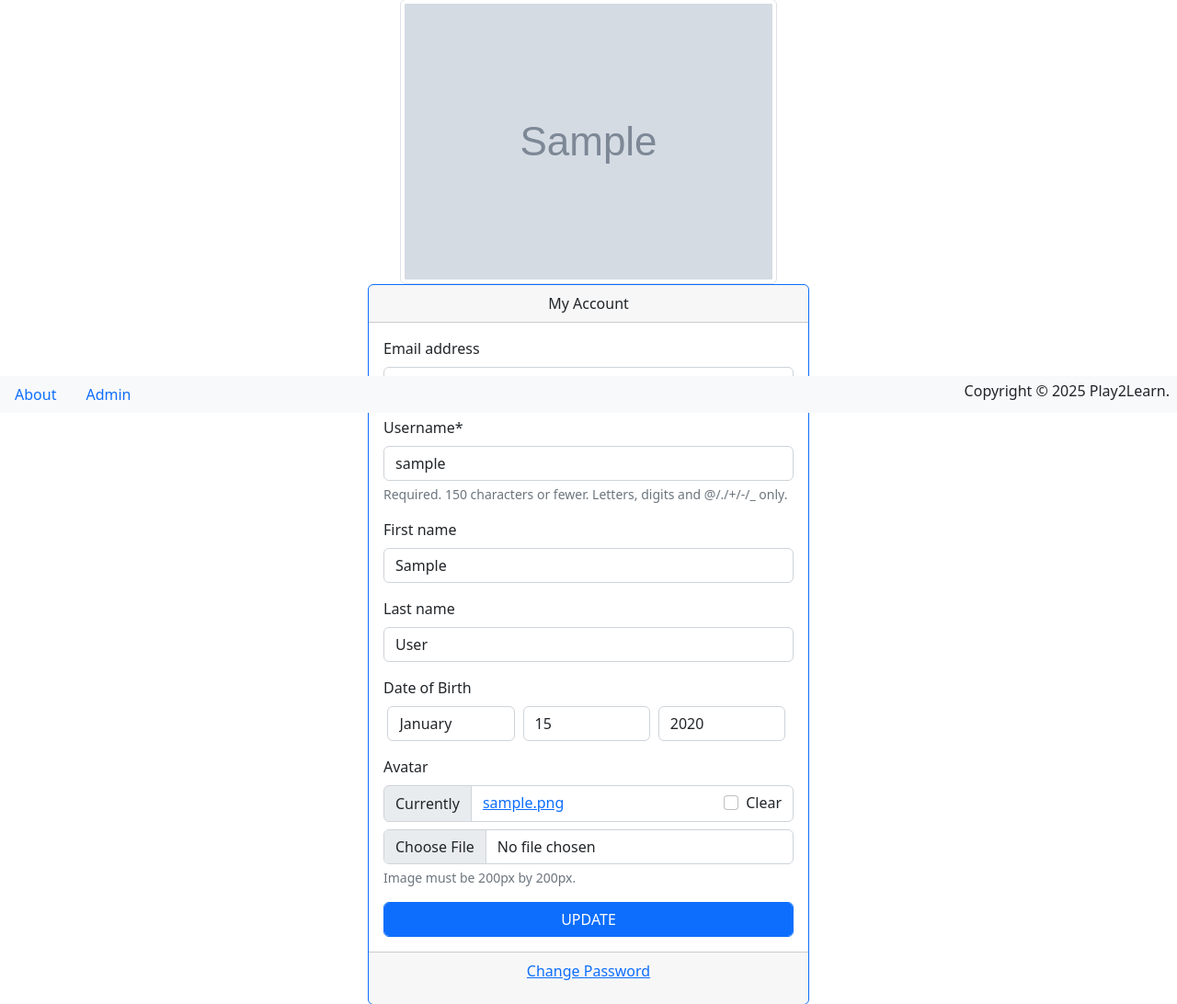
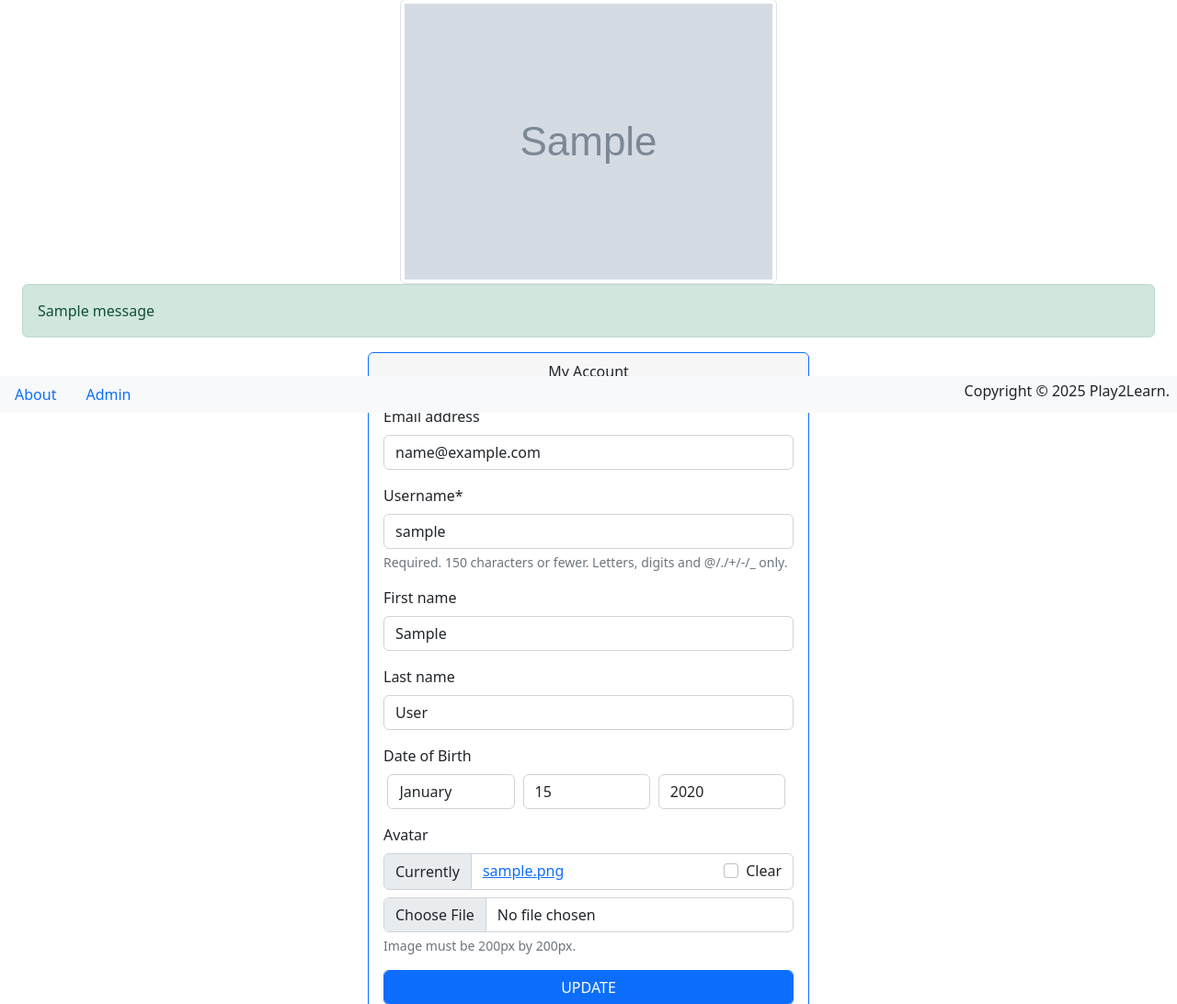
Before and after one commit to zkp117/play2learn-website, a Django app: page /account/my-account/ in a window 1280 px wide. Shown: the part 351-1443 px from the top of the page at 92% size. Run offline with Django 5.2, Linux system fonts and the light colour scheme; a user stored in the database is signed in; tables that the repository leaves empty hold one stand-in row (values such as "Sample post"); grey boxes marked "Sample" are stand-in pictures; one stand-in notice (Sample message) is shown; some libraries are stand-ins or nearby versions.

Commit message:
finished

```diff
--- a/templates/account/my_account.html
+++ b/templates/account/my_account.html
@@ -7,6 +7,13 @@
 {% if user.avatar and not form.avatar.errors %}
   <img src="{{ user.avatar.url }}" alt="Avatar"
         class="img-thumbnail mx-auto d-block"/>
+{% endif %}
+{% if messages %}
+{% for message in messages %}
+  <div class="alert alert-success">
+    {{ message }}
+  </div>
+{% endfor %}
 {% endif %}
 <div class="card border-primary m-auto mb-3" style="max-width: 30rem">
   <div class="card-header text-center">My Account</div>
--- a/users/views.py
+++ b/users/views.py
@@ -1,4 +1,5 @@
 from django.contrib.auth import get_user_model
+from django.core.cache import cache
 from django.contrib.auth.mixins import LoginRequiredMixin
 from django.urls import reverse_lazy
 from django.views.generic import UpdateView
@@ -20,5 +21,6 @@ class MyAccountPageView( SuccessMessageMixin, LoginRequiredMixin, UpdateView):
 
     def form_valid(self, form):
             response = super().form_valid(form)
-            print("Form Errors:", form.errors)  # Debugging
+            self.request.user.refresh_from_db()
+            cache.clear()
             return response
```
